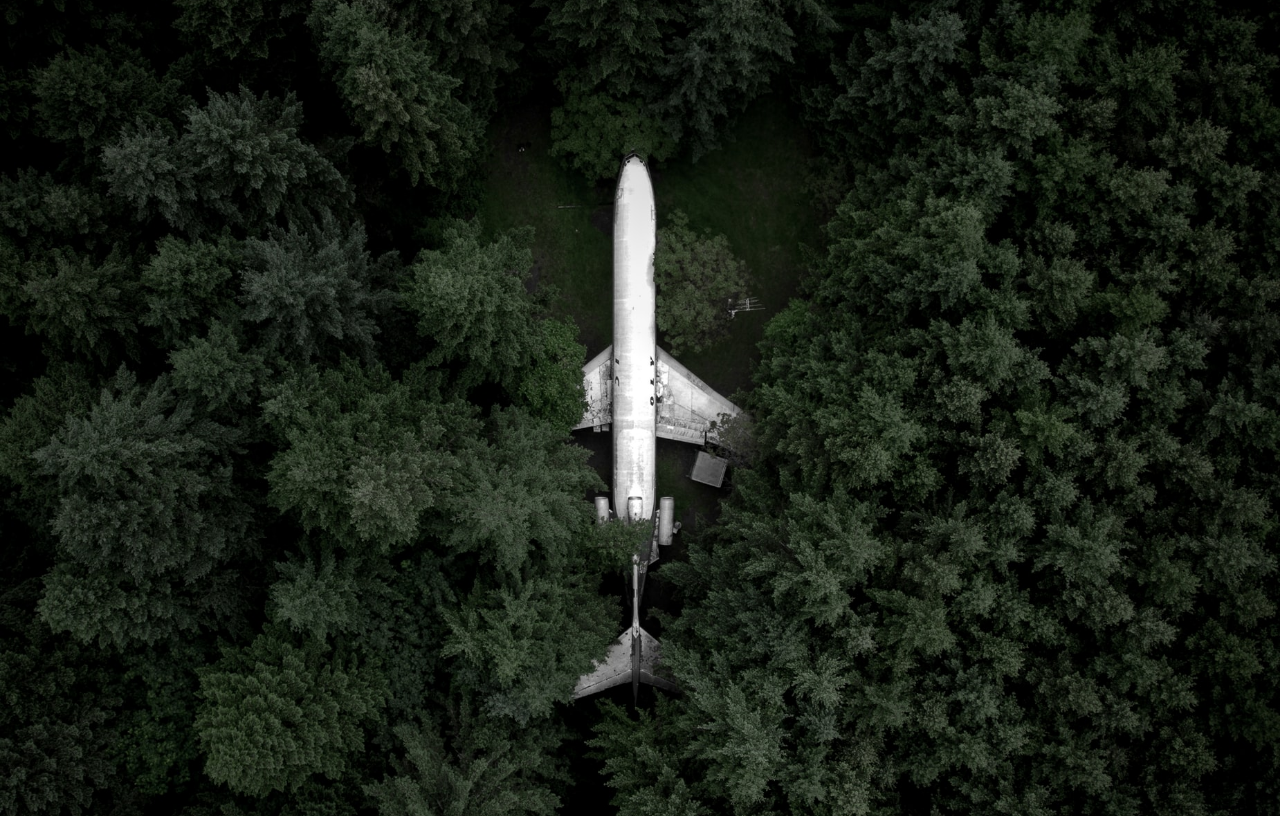
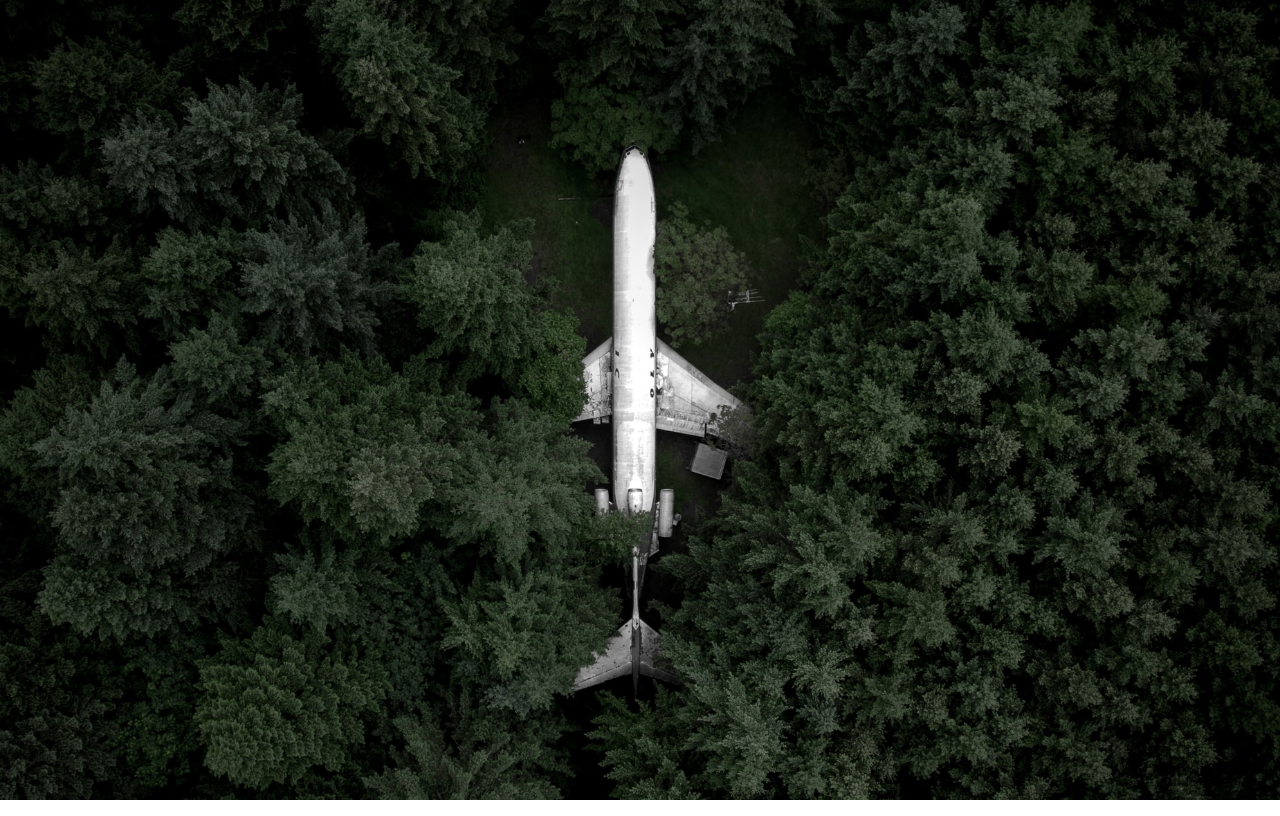
Before and after one commit to edanielgabor/edanielgabor, a plain HTML site: page index.html in a window 1280 px wide. Drawn offline with Linux system fonts and the light colour scheme.

Commit message:
Update main.css

```diff
--- a/main.css
+++ b/main.css
@@ -1,6 +1,12 @@
+/* CSS reset */
+* {
+  margin: 0;
+  padding: 0;
+  box-sizing: border-box;
+  font-size: 100%;
+}
+
 body {
-  width: 100vh;
-  height: 100vh;
-  background: url('assets/plane.jpg') no-repeat center;
+  background: url('assets/plane.jpg') no-repeat center center fixed;
   background-size: cover;
 }
```
